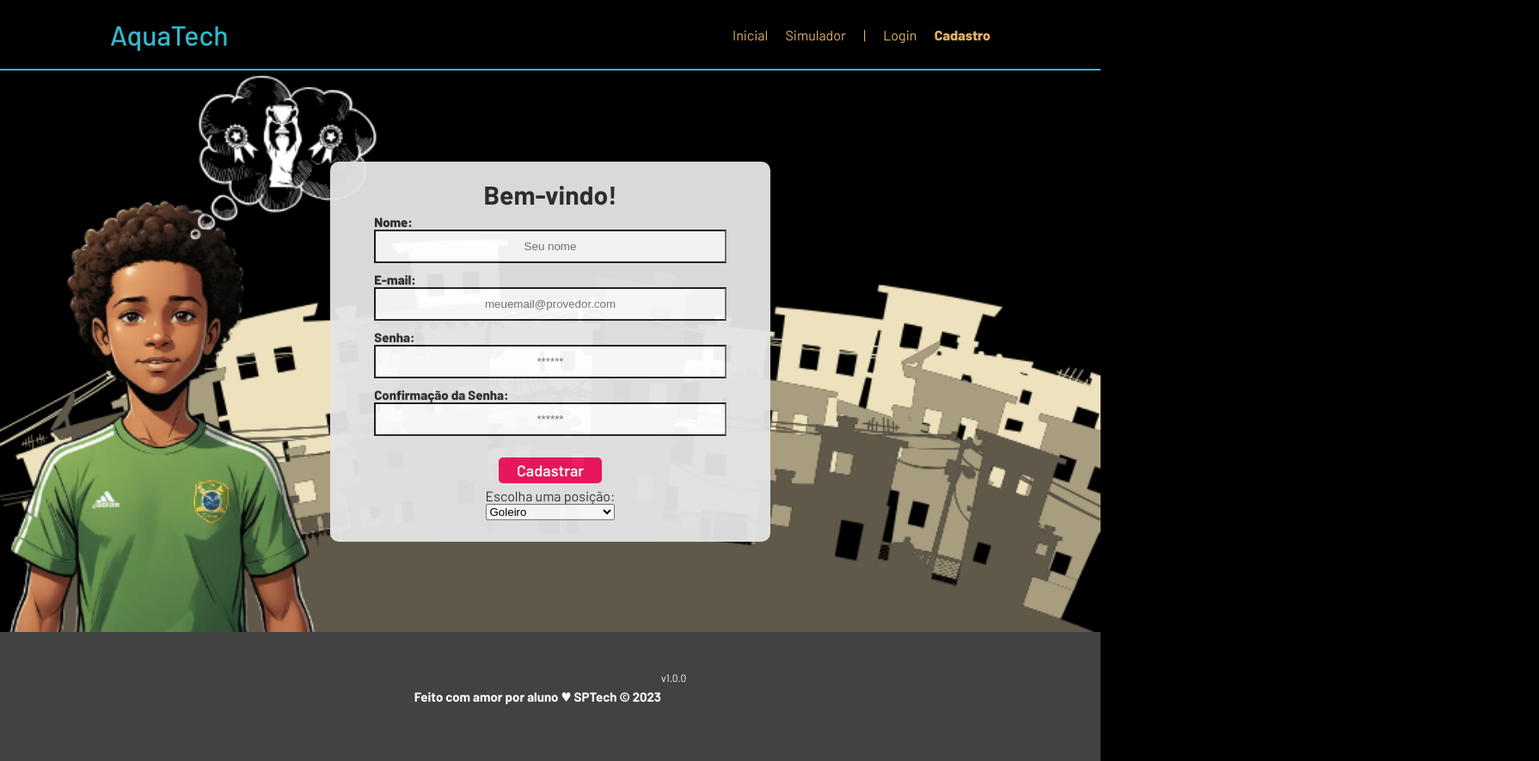
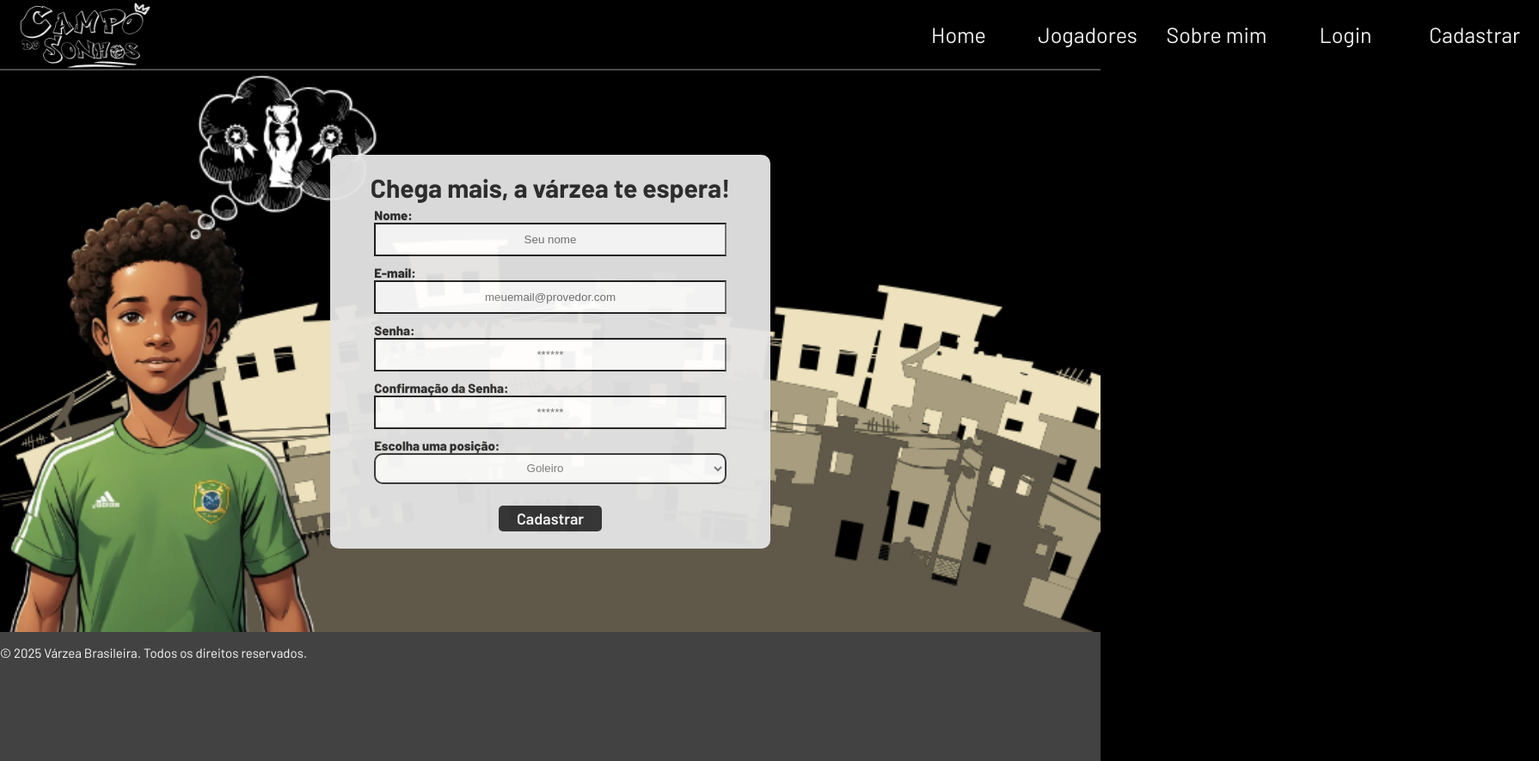
Before and after one commit to CaioSousavs/Projeto-Varzea-Brasileira, a website: page API/public/cadastro.html in a window 1280 px wide. Shown: the whole page at 86% size, 1790 px wide, since content can reach past the window. Drawn offline with Linux system fonts and the light colour scheme.

Commit message:
footer e banco de dados atualizado

```diff
--- a/API/public/cadastro.html
+++ b/API/public/cadastro.html
@@ -9,6 +9,7 @@
   <title>AquaTech | Cadastro</title>
 
   <script src="./js/sessao.js"></script>
+  <script src="js/validação do quiz.js"></script>
 
   <link rel="stylesheet" href="./css/estilo.css" />
   <link rel="icon" href="./assets/icon/favicon2.ico" />
@@ -17,26 +18,22 @@
 
 <body onload="">
   <!--header inicio-->
-  <div class="header">
-    <div class="container">
-      <h1 class="titulo">AquaTech</h1>
-      <ul class="navbar">
-        <li>
-          <a href="index.html">Inicial</a>
-        </li>
-        <li>
-          <a href="simulador.html">Simulador</a>
-        </li>
-        <li>|</li>
-        <li>
-          <a href="login.html">Login</a>
-        </li>
-        <li class="agora">
-          <a href="#">Cadastro</a>
-        </li>
+
+  <header>
+    <nav class="nav">
+      <div class="logo">
+        <img src="assets/Logo.png" alt="">
+      </div>
+      <ul class="menu">
+        <li><a href="login.html">Home</a></li>
+        <li><a href="cadastro.html">Jogadores</a></li>
+        <li><a href="#">Sobre mim</a></li>
+        <li><a href="login.html">Login</a></li>
+        <li><a href="#">Cadastrar</a></li>
       </ul>
-    </div>
-  </div>
+    </nav>
+  </header>
+
   <!--header fim-->
 
   <div class="login">
@@ -45,9 +42,10 @@
         <span id="mensagem_erro"></span>
       </div>
     </div>
+
     <div class="container">
       <div class="card card-cadastro">
-        <h2>Bem-vindo!</h2>
+        <h2>Chega mais, a várzea te espera!</h2>
         <div class="formulario">
           <!--
                          Para inserir mais um campo, copie uma das inputs abaixo.
@@ -69,11 +67,6 @@
             <span>Confirmação da Senha:</span>
             <input id="confirmacao_senha_input" type="password" placeholder="******" />
           </div>
-          <button class="botao" onclick="cadastrar()">Cadastrar</button>
-        </div>
-        <div id="div_aguardar" class="loading-div">
-          <img src="./assets/circle-loading.gif" id="loading-gif" />
-        </div>
           <div class="campo">
             <span>Escolha uma posição:</span>
            <select name="" id="ipt_jogador">
@@ -85,6 +78,11 @@
             <option value="6">Treinador</option>
            </select>
           </div>
+          <button class="botao" onclick="cadastrar()">Cadastrar</button>
+        </div>
+        <div id="div_aguardar" class="loading-div">
+          <img src="./assets/circle-loading.gif" id="loading-gif" />
+        </div>
 
         <div id="div_erros_login"></div>
       </div>
@@ -92,12 +90,9 @@
   </div>
 
   <!--footer inicio-->
-  <div class="footer">
-    <div class="container">
-      <h4>Feito com amor por aluno &hearts; SPTech &copy; 2023</h4>
-      <span class="version">v1.0.0</span>
-    </div>
-  </div>
+  <footer>
+    <p>&copy; 2025 Várzea Brasileira. Todos os direitos reservados.</p>
+  </footer>
   <!--footer fim-->
 </body>
 
@@ -114,7 +109,7 @@
     // Agora vá para o método fetch logo abaixo
     var nomeVar = nome_input.value;
     var emailVar = email_input.value;
-    var senhaVar = senha_input.value;
+    var senhaVar = senha_input.value
     var confirmacaoSenhaVar = confirmacao_senha_input.value;
     var jogadorVar = ipt_jogador.value
     // Verificando se há algum campo em branco
--- a/API/public/css/estilo.css
+++ b/API/public/css/estilo.css
@@ -15,6 +15,58 @@ body {
   --tamanho-footer: 65px;
 }
 
+eader {
+    width: 100%;
+    position: fixed;
+    font-family: 'Barlow', 'Segoe UI', 'Segoe UI', Tahoma, Geneva, Verdana, sans-serif;
+}
+
+.nav {
+      height: var(--tamanho-header);
+  border-bottom: 2px solid #4e4e4e;
+    display: flex;
+    width: auto;
+    margin: auto;
+    opacity: 95%;
+}
+
+.logo img {
+    margin-bottom: 5%;
+    width: 100%;
+    height: 80px;
+    justify-content: flex-start;
+    margin-left: 15px;
+}
+
+.menu {
+    display: flex;
+    align-items: center;
+    list-style: none;
+    text-decoration: white;
+    width: auto;
+}
+
+.menu a {
+    display: flex;
+    text-decoration: none;
+    color: white;
+    font-size: 25px;
+    width: 150px;
+    justify-content: space-around;
+    margin-left: 550%;
+}
+
+.inicio {
+    padding-top: 8%;
+    display: flex;
+}
+
+
+main p,
+h1
+ {
+    color: white;
+}
 .container {
   display: flex;
   width: 80%;
@@ -120,7 +172,7 @@ body {
 
 /* FOOTER */
 
-.footer {
+footer {
   background-color: #424242;
   height: 150px;
   color: #fff;
@@ -191,8 +243,8 @@ body {
 }
 
 .formulario select {
-  border: 2px solid #32b9cd;
-  background-color: white;
+  border: 2px solid #3b3b3b;
+  background-color: rgb(255, 255, 255);
   color: gray;
   height: 36px;
   text-align: center;
@@ -215,7 +267,7 @@ body {
   font-weight: 600;
   font-size: 18px;
   color: #fff;
-  background-color: #ED145B;
+  background-color: #353535;
   width: 120px;
   height: 30px;
   align-self: center;
--- a/API/public/css/index.css
+++ b/API/public/css/index.css
@@ -7,6 +7,7 @@
 
 body {
     background-color: #18161a;
+    font-family: 'Barlow', 'Segoe UI', 'Segoe UI', Tahoma, Geneva, Verdana, sans-serif;
 }
 
 header {
@@ -15,14 +16,14 @@ header {
     font-family: 'Barlow', 'Segoe UI', 'Segoe UI', Tahoma, Geneva, Verdana, sans-serif;
 }
 
+
 .nav {
       height: var(--tamanho-header);
   border-bottom: 2px solid #4e4e4e;
     display: flex;
     width: auto;
     margin: auto;
-    gap: 400px;
-    opacity: 70%;
+    opacity: 95%;
 }
 
 .logo img {
@@ -35,22 +36,27 @@ header {
 
 .menu {
     display: flex;
-    gap: 15%;
     align-items: center;
     list-style: none;
     text-decoration: white;
+    width: auto;
 }
 
 .menu a {
+    display: flex;
     text-decoration: none;
     color: white;
     font-size: 25px;
+    width: 150px;
+    justify-content: space-around;
+    margin-left: 550%;
 }
 
 .inicio {
     padding-top: 8%;
     display: flex;
 }
+
 
 
 main p,
@@ -273,3 +279,27 @@ img {
 .container3 iframe {
     margin-top: 5%  ;
 }
+
+footer {
+    background-color: #4e4e4e;
+}
+.imgFooter img{
+    width: 2%;
+    height: 2%;
+}
+.imgFooter{
+    display: flex;
+    flex-direction: row;
+    gap: 5%;
+    justify-content: center;
+    align-items: start;
+}
+.text {
+    margin-top: 2%;
+    display: flex;
+    flex-direction: column;
+    align-items: center;
+}
+iframe {
+    border-radius: 10%;
+}
```
Also changed, not shown: API/public/index.html (+19 -8 lines), API/public/js/carrosel.js (added, +36 -0 lines), API/public/login.html (+17 -27 lines), API/public/assets/icon/github.png (added), API/public/assets/icon/linkedin.png (added). Lines whose indentation alone changed are shown as unchanged.
